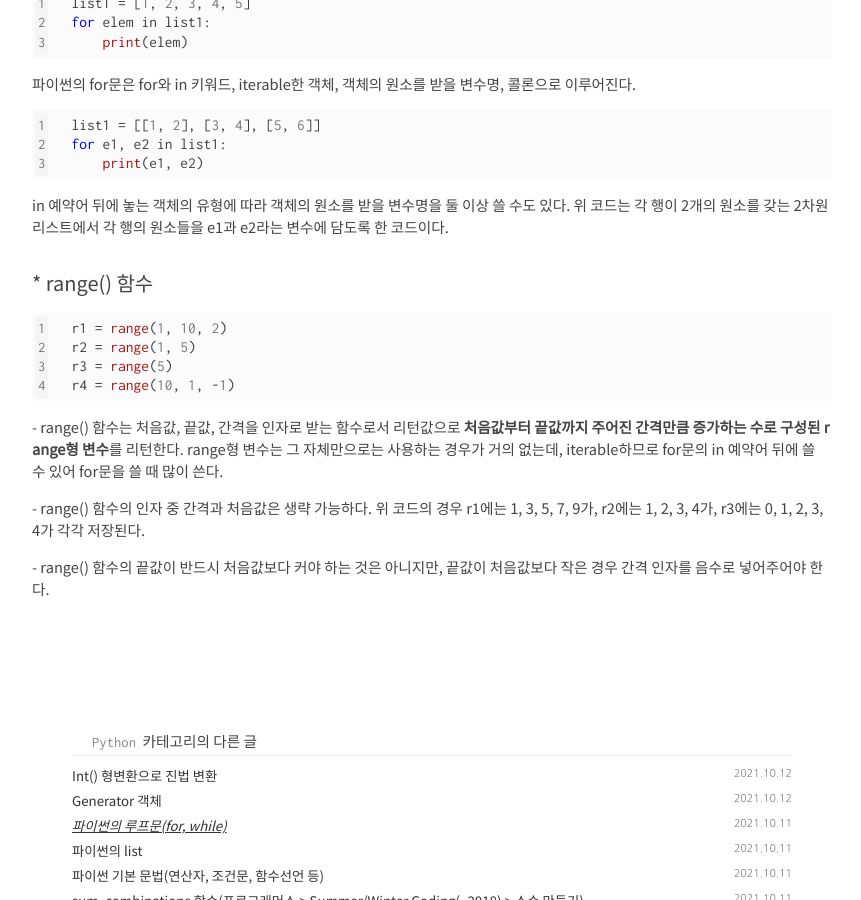
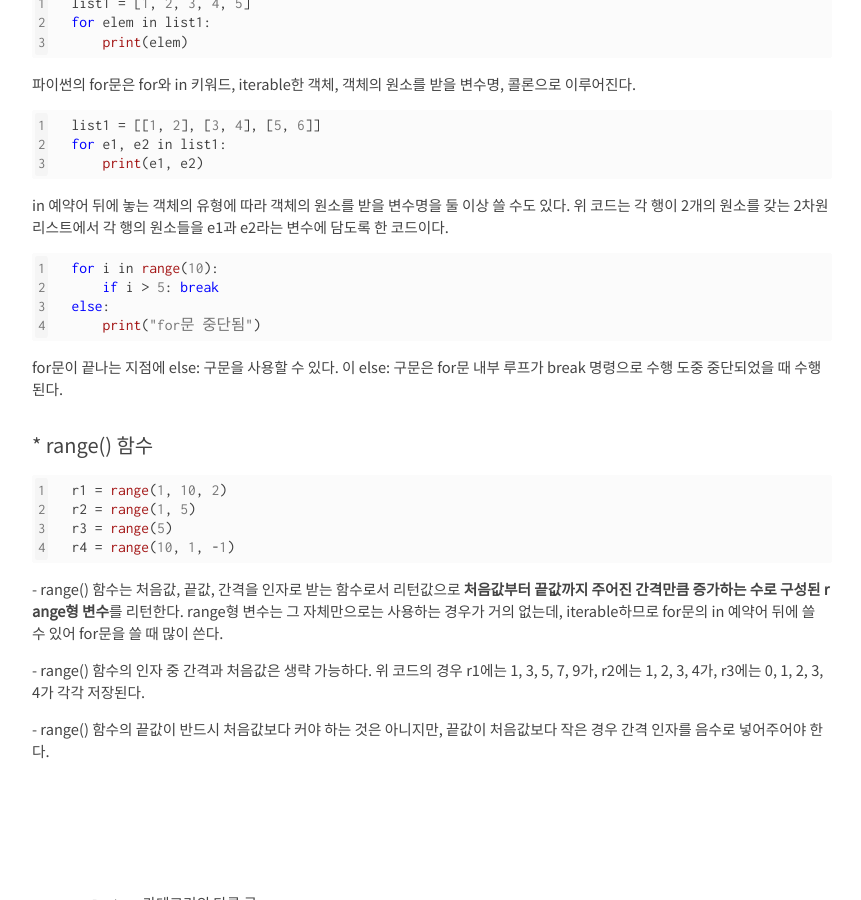
Before and after one commit to kangwooklee29/blog, a Jekyll site: the page built from Python/_posts/2021-10-11-파이썬의 루프문(for, while).md, in a window 1280 px wide and 900 px high, scrolled down 660 px. Shown: the whole window, without its empty margins (208-1069 px from the left). Built offline with Jekyll 4.4.1, drawn with Linux system fonts in a browser that asks for light colours; nearby versions of some CDN libraries; our own code applies the rules of GitHub Pages for plain Markdown files; comment, search, counter and statistics services are not loaded.

Commit message:
for else 구문

````diff
--- a/Python/_posts/2021-10-11-파이썬의 루프문(for, while).md
+++ b/Python/_posts/2021-10-11-파이썬의 루프문(for, while).md
@@ -29,6 +29,15 @@ for e1, e2 in list1:
 in 예약어 뒤에 놓는 객체의 유형에 따라 객체의 원소를 받을 변수명을 둘 이상 쓸 수도 있다. 위 코드는 각 행이 2개의 원소를 갖는 2차원 리스트에서 각 행의 원소들을 e1과 e2라는 변수에 담도록 한 코드이다.
 
 
+```python
+for i in range(10):
+    if i > 5: break
+else:
+    print("for문 중단됨")
+```
+
+for문이 끝나는 지점에 else: 구문을 사용할 수 있다. 이 else: 구문은 for문 내부 루프가 break 명령으로 수행 도중 중단되었을 때 수행된다.
+
 #### * range() 함수
 
 ```python
````
